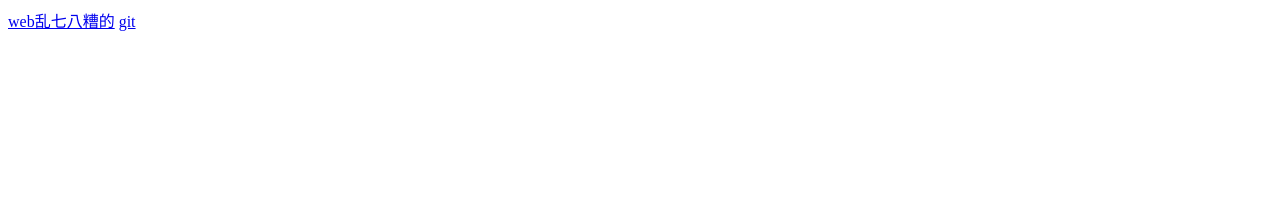
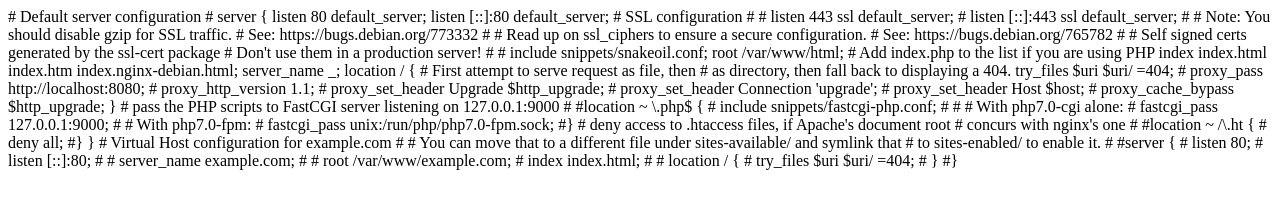
Before and after one commit to expvintl/web, a plain HTML site: page index.html in a window 1280 px wide. Drawn offline with Linux system fonts and the light colour scheme.

Commit message:
Update index.html

```diff
--- a/index.html
+++ b/index.html
@@ -1,9 +1,88 @@
 <html>
   <head>
-    <title>子网站列表</title>
+    <title>nginx</title>
   </head>
   <body>
-    <a href="http://mc.null.red:1123/">web乱七八糟的</a>
-      <a href="http://mc.null.red:3000/">git</a>
+    <p>
+      # Default server configuration
+#
+server {
+        listen 80 default_server;
+        listen [::]:80 default_server;
+
+        # SSL configuration
+        #
+        # listen 443 ssl default_server;
+        # listen [::]:443 ssl default_server;
+        #
+        # Note: You should disable gzip for SSL traffic.
+        # See: https://bugs.debian.org/773332
+        #
+        # Read up on ssl_ciphers to ensure a secure configuration.
+        # See: https://bugs.debian.org/765782
+        #
+        # Self signed certs generated by the ssl-cert package
+        # Don't use them in a production server!
+        #
+        # include snippets/snakeoil.conf;
+
+        root /var/www/html;
+
+        # Add index.php to the list if you are using PHP
+        index index.html index.htm index.nginx-debian.html;
+
+        server_name _;
+
+        location / {
+                # First attempt to serve request as file, then
+                # as directory, then fall back to displaying a 404.
+                try_files $uri $uri/ =404;
+	        # proxy_pass http://localhost:8080;
+        	# proxy_http_version 1.1;
+	        # proxy_set_header Upgrade $http_upgrade;
+        	# proxy_set_header Connection 'upgrade';
+	        # proxy_set_header Host $host;
+        	# proxy_cache_bypass $http_upgrade;
+        }
+
+        # pass the PHP scripts to FastCGI server listening on 127.0.0.1:9000
+        #
+        #location ~ \.php$ {
+        #       include snippets/fastcgi-php.conf;
+        #
+        #       # With php7.0-cgi alone:
+        #       fastcgi_pass 127.0.0.1:9000;
+        #       # With php7.0-fpm:
+        #       fastcgi_pass unix:/run/php/php7.0-fpm.sock;
+        #}
+
+        # deny access to .htaccess files, if Apache's document root
+        # concurs with nginx's one
+        #
+        #location ~ /\.ht {
+        #       deny all;
+        #}
+}
+
+
+# Virtual Host configuration for example.com
+#
+# You can move that to a different file under sites-available/ and symlink that
+# to sites-enabled/ to enable it.
+#
+#server {
+#       listen 80;
+#       listen [::]:80;
+#
+#       server_name example.com;
+#
+#       root /var/www/example.com;
+#       index index.html;
+#
+#       location / {
+#               try_files $uri $uri/ =404;
+#       }
+#}
+    </p>
   </body>
 </html>
```
